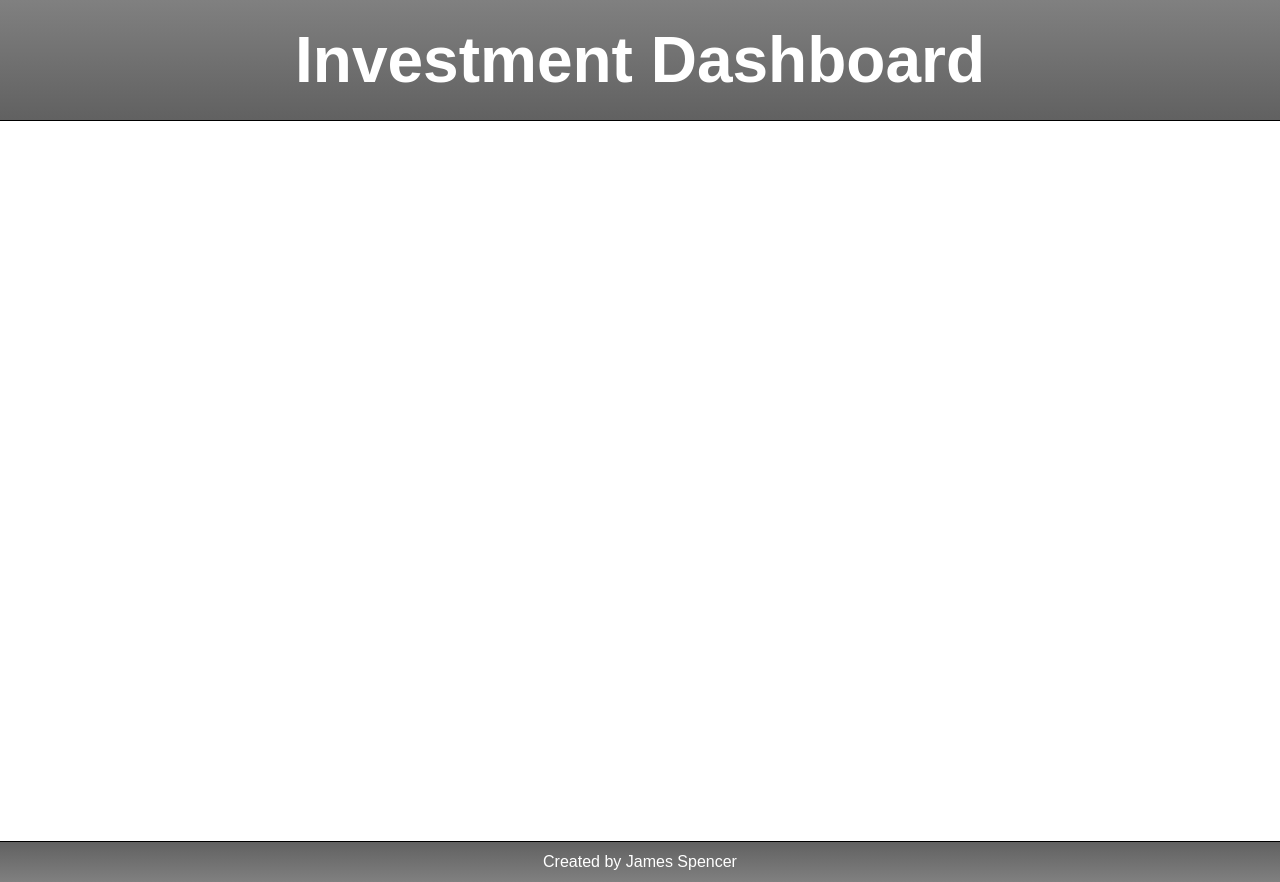
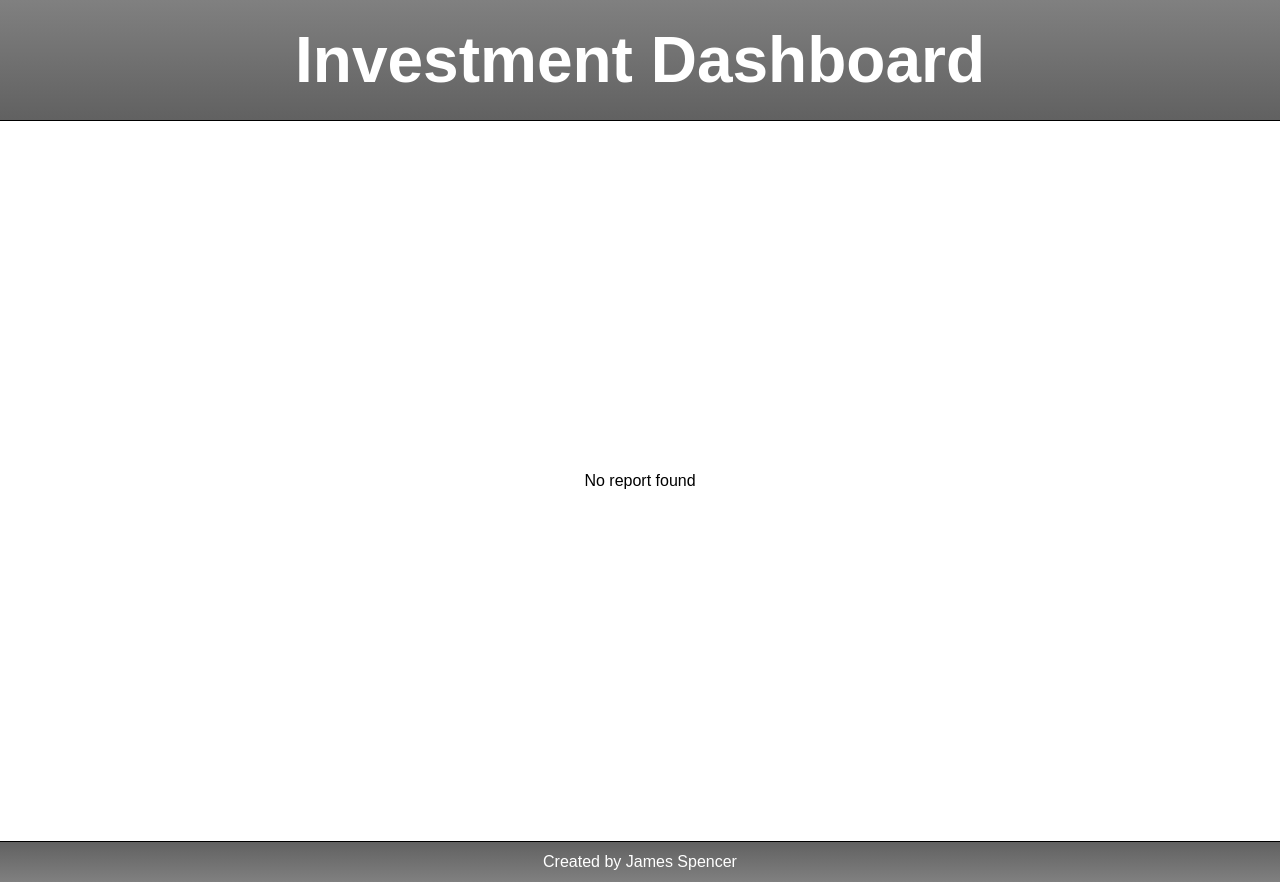
Before and after one commit to jkcswd/Investment-Dashboard-frontend, a React (Create React App) app: page / in a window 1280 px wide. Both pictures are taken after a click on the button "Daily Report". Built offline with nearby package versions, Linux system fonts and the light colour scheme.

Commit message:
Add message to display on data fetch failure

```diff
--- a/src/components/DailyDisplay/DailyDisplay.js
+++ b/src/components/DailyDisplay/DailyDisplay.js
@@ -10,6 +10,9 @@ const DailyDisplay = () => {
         { data &&
           <Table data={data}/>
         }
+        { !data &&
+          <p>No report found</p>
+        }
     </div>
   )
 }
--- a/src/components/MonthlyDisplay/MonthlyDisplay.js
+++ b/src/components/MonthlyDisplay/MonthlyDisplay.js
@@ -10,6 +10,9 @@ const MonthlyDisplay = () => {
         { data &&
           <Table data={data}/>
         }
+        { !data &&
+          <p>No report found</p>
+        }
     </div>
   )
 }
```
